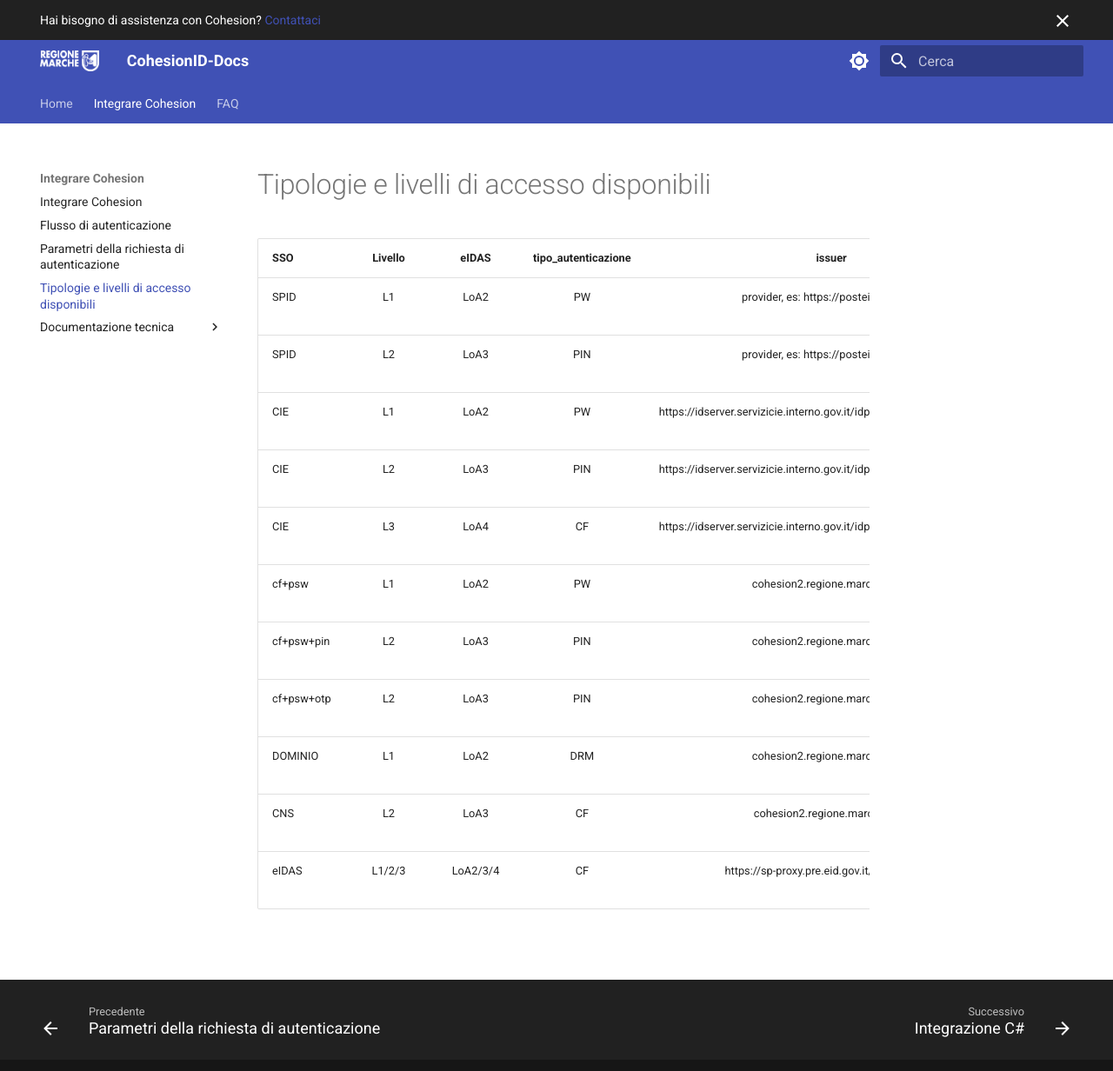
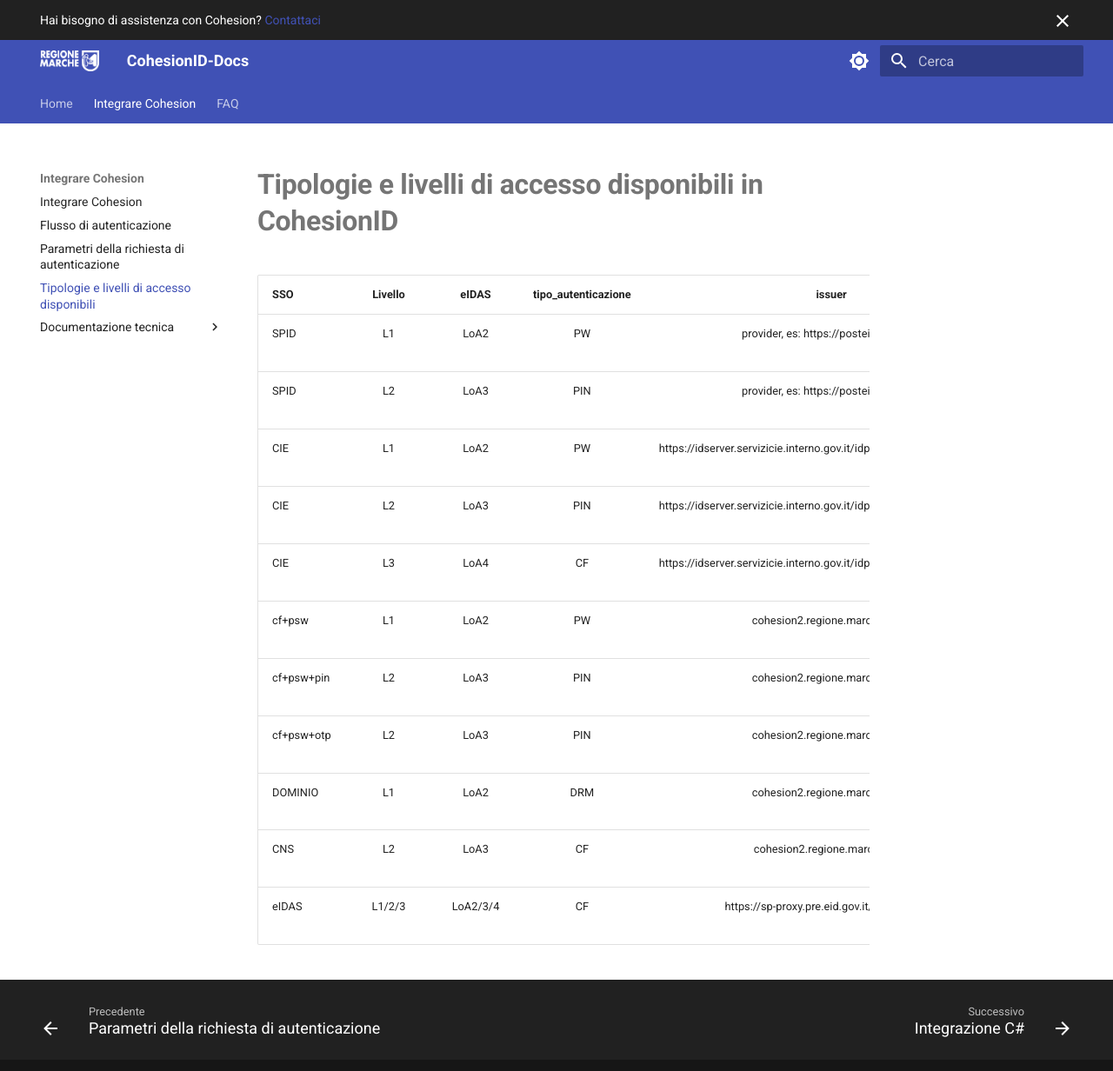
Before and after one commit to DarisCappelletti/CohesionID-Docs, an MkDocs documentation site: the page built from docs/Tipologie-e-livelli-di-accesso-disponibili-in-CohesionID.md, in a window 1280 px wide and 1243 px high. Shown: the top 1232 px of the window at 87% size. Built offline with MkDocs 1.6.1 and Material for MkDocs 9.7.7, drawn with Linux system fonts in a browser that asks for light colours.

Commit message:
Update wiki files

```diff
--- a/docs/Tipologie-e-livelli-di-accesso-disponibili-in-CohesionID.md
+++ b/docs/Tipologie-e-livelli-di-accesso-disponibili-in-CohesionID.md
@@ -1,3 +1,4 @@
+# **Tipologie e livelli di accesso disponibili in CohesionID**
 | SSO       | Livello | eIDAS | tipo_autenticazione | issuer                                                               | Assertiion/Issuer  | AuthnContextClassRef|
 | :---      |:----:   |:----: |:----:               |:----:                                                                |:----:              | ---:|
 | SPID      |L1       |LoA2   |PW                   |provider, es: https://posteid.poste.it/                               |Uguale al precedente|https://www.spid.gov.it/SpidL1|
```
Also changed, not shown: site/Tipologie-e-livelli-di-accesso-disponibili-in-CohesionID/index.html, site/search/search_index.json, 1 other file.
